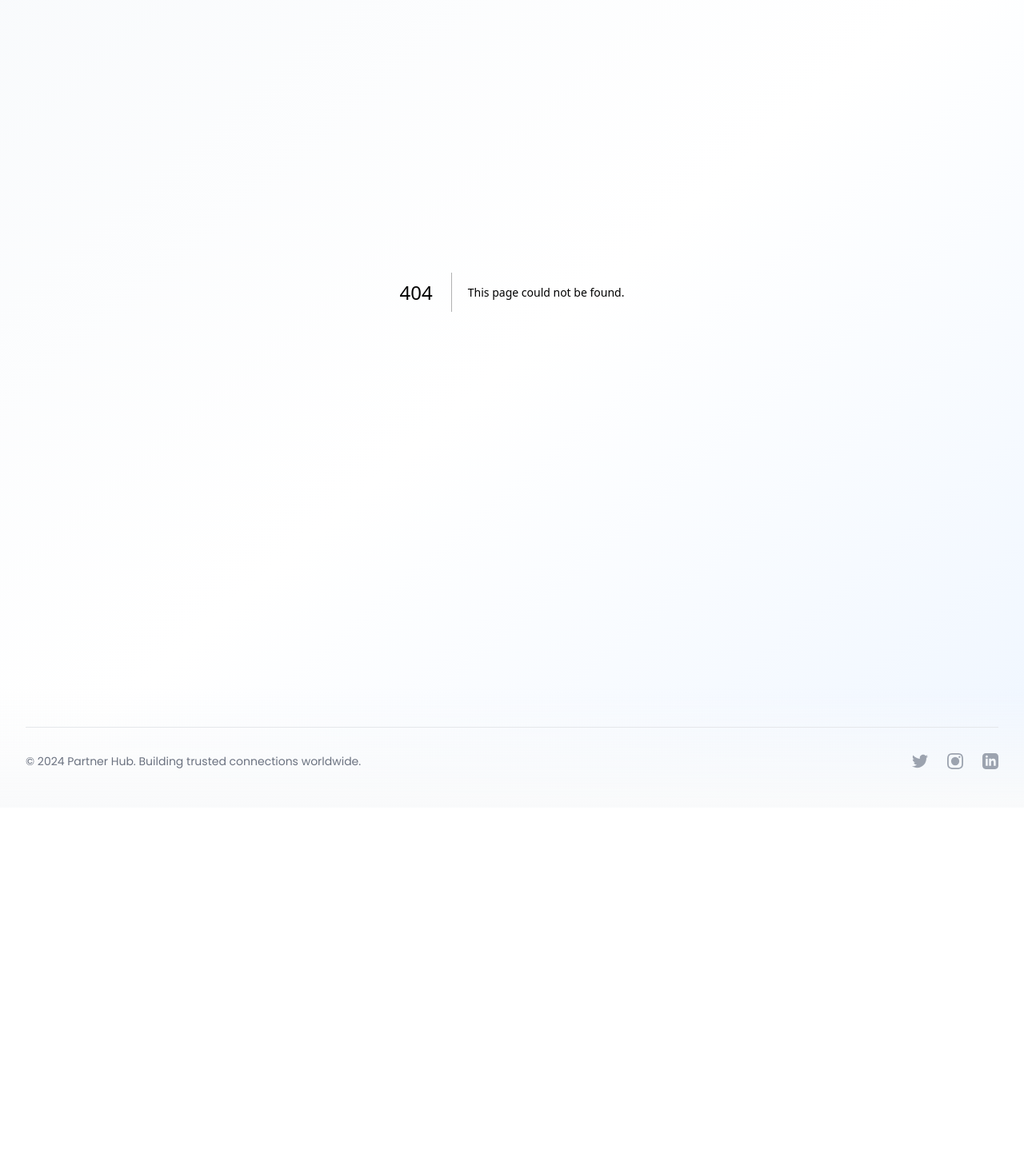
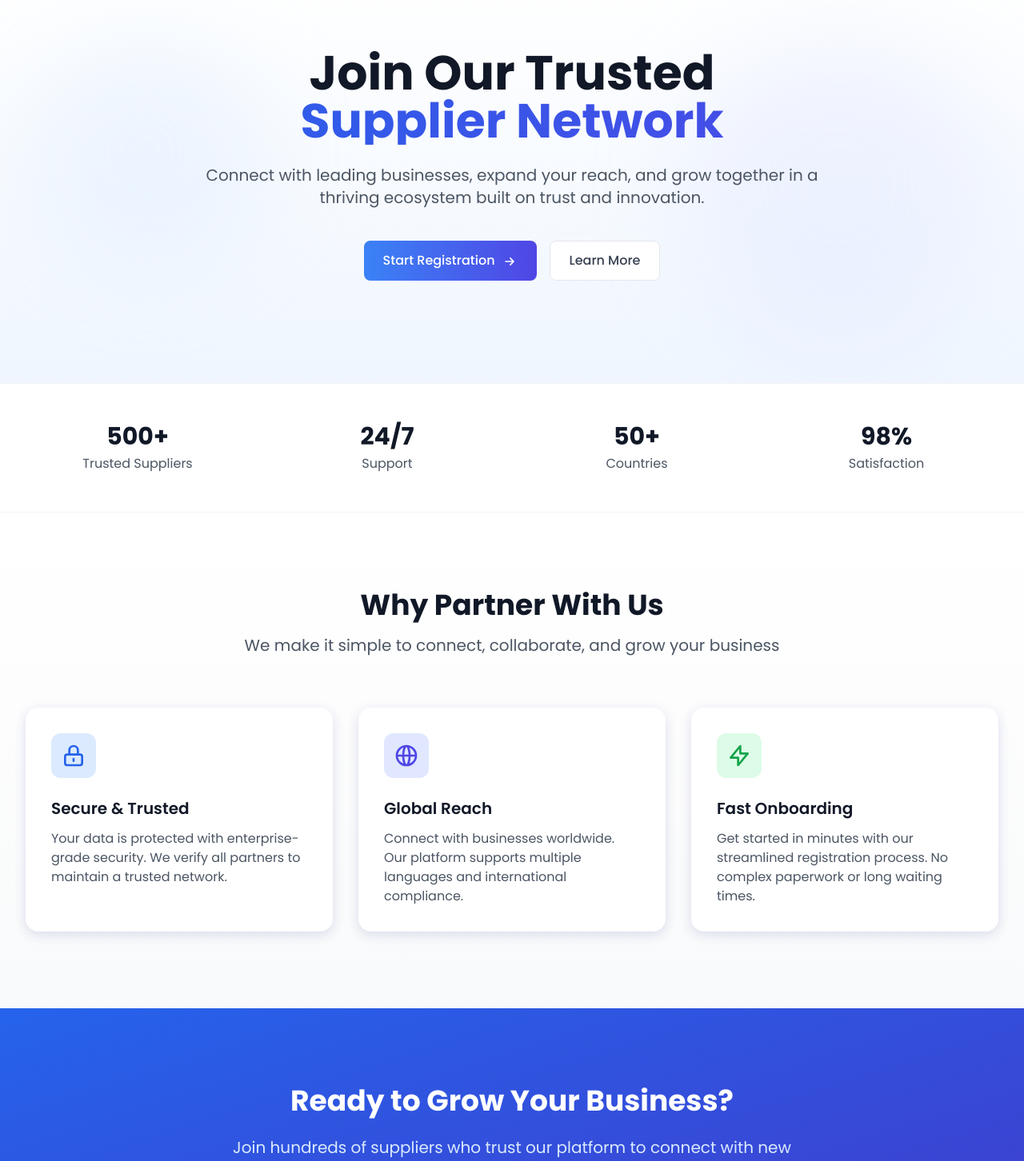
Before and after one commit to Geppix140269/PropertyProsDB, a Next.js app: page / in a window 1280 px wide. Before the commit this address had no page. Shown: the part 100-1552 px from the top of the page at 80% size. Before the commit the page ends 1110 px from the top, so only its background shows below. Built offline with nearby package versions, Linux system fonts and the light colour scheme.

Commit message:
Create page.tsx

```diff
--- /dev/null
+++ b/app/page.tsx
@@ -0,0 +1,141 @@
+// PATH: app/page.tsx
+export default function HomePage() {
+  return (
+    <>
+      {/* Hero Section */}
+      <section className="relative overflow-hidden bg-gradient-to-b from-white to-blue-50 pt-24 pb-32">
+        {/* Decorative elements */}
+        <div className="absolute top-20 left-10 w-72 h-72 bg-blue-200 rounded-full filter blur-3xl opacity-20 animate-float"></div>
+        <div className="absolute bottom-10 right-10 w-96 h-96 bg-indigo-200 rounded-full filter blur-3xl opacity-20 animate-float-delayed"></div>
+
+        <div className="relative max-w-7xl mx-auto px-4 sm:px-6 lg:px-8">
+          <div className="text-center">
+            <h1 className="text-5xl md:text-6xl font-bold text-gray-900 mb-6">
+              Join Our Trusted
+              <span className="block gradient-text">
+                Supplier Network
+              </span>
+            </h1>
+            <p className="text-xl text-gray-600 mb-10 max-w-3xl mx-auto">
+              Connect with leading businesses, expand your reach, and grow together in a thriving ecosystem built on trust and innovation.
+            </p>
+            <div className="flex flex-col sm:flex-row gap-4 justify-center">
+              <button className="btn-primary">
+                Start Registration
+                <svg className="w-5 h-5 ml-2 inline-block" fill="none" stroke="currentColor" viewBox="0 0 24 24">
+                  <path strokeLinecap="round" strokeLinejoin="round" strokeWidth={2} d="M13 7l5 5m0 0l-5 5m5-5H6" />
+                </svg>
+              </button>
+              <button className="btn-secondary">
+                Learn More
+              </button>
+            </div>
+          </div>
+        </div>
+      </section>
+
+      {/* Trust Indicators */}
+      <section className="py-12 bg-white border-y border-gray-100">
+        <div className="max-w-7xl mx-auto px-4 sm:px-6 lg:px-8">
+          <div className="grid grid-cols-2 md:grid-cols-4 gap-8 text-center">
+            <div>
+              <div className="text-3xl font-bold text-gray-900">500+</div>
+              <div className="text-gray-600 mt-1">Trusted Suppliers</div>
+            </div>
+            <div>
+              <div className="text-3xl font-bold text-gray-900">24/7</div>
+              <div className="text-gray-600 mt-1">Support</div>
+            </div>
+            <div>
+              <div className="text-3xl font-bold text-gray-900">50+</div>
+              <div className="text-gray-600 mt-1">Countries</div>
+            </div>
+            <div>
+              <div className="text-3xl font-bold text-gray-900">98%</div>
+              <div className="text-gray-600 mt-1">Satisfaction</div>
+            </div>
+          </div>
+        </div>
+      </section>
+
+      {/* Features Section */}
+      <section className="py-24 bg-gradient-to-b from-white to-gray-50">
+        <div className="max-w-7xl mx-auto px-4 sm:px-6 lg:px-8">
+          <div className="text-center mb-16">
+            <h2 className="text-4xl font-bold text-gray-900 mb-4">
+              Why Partner With Us
+            </h2>
+            <p className="text-xl text-gray-600 max-w-3xl mx-auto">
+              We make it simple to connect, collaborate, and grow your business
+            </p>
+          </div>
+
+          <div className="grid md:grid-cols-3 gap-8">
+            {/* Feature 1 */}
+            <div className="bg-white rounded-2xl p-8 shadow-soft card-hover">
+              <div className="w-14 h-14 bg-blue-100 rounded-xl flex items-center justify-center mb-6">
+                <svg className="w-8 h-8 text-blue-600" fill="none" stroke="currentColor" viewBox="0 0 24 24">
+                  <path strokeLinecap="round" strokeLinejoin="round" strokeWidth={2} d="M12 15v2m-6 4h12a2 2 0 002-2v-6a2 2 0 00-2-2H6a2 2 0 00-2 2v6a2 2 0 002 2zm10-10V7a4 4 0 00-8 0v4h8z" />
+                </svg>
+              </div>
+              <h3 className="text-xl font-semibold mb-3">
+                Secure &amp; Trusted
+              </h3>
+              <p className="text-gray-600">
+                Your data is protected with enterprise-grade security. We verify all partners to maintain a trusted network.
+              </p>
+            </div>
+
+            {/* Feature 2 */}
+            <div className="bg-white rounded-2xl p-8 shadow-soft card-hover">
+              <div className="w-14 h-14 bg-indigo-100 rounded-xl flex items-center justify-center mb-6">
+                <svg className="w-8 h-8 text-indigo-600" fill="none" stroke="currentColor" viewBox="0 0 24 24">
+                  <path strokeLinecap="round" strokeLinejoin="round" strokeWidth={2} d="M21 12a9 9 0 01-9 9m9-9a9 9 0 00-9-9m9 9H3m9 9a9 9 0 01-9-9m9 9c1.657 0 3-4.03 3-9s-1.343-9-3-9m0 18c-1.657 0-3-4.03-3-9s1.343-9 3-9m-9 9a9 9 0 019-9" />
+                </svg>
+              </div>
+              <h3 className="text-xl font-semibold mb-3">
+                Global Reach
+              </h3>
+              <p className="text-gray-600">
+                Connect with businesses worldwide. Our platform supports multiple languages and international compliance.
+              </p>
+            </div>
+
+            {/* Feature 3 */}
+            <div className="bg-white rounded-2xl p-8 shadow-soft card-hover">
+              <div className="w-14 h-14 bg-green-100 rounded-xl flex items-center justify-center mb-6">
+                <svg className="w-8 h-8 text-green-600" fill="none" stroke="currentColor" viewBox="0 0 24 24">
+                  <path strokeLinecap="round" strokeLinejoin="round" strokeWidth={2} d="M13 10V3L4 14h7v7l9-11h-7z" />
+                </svg>
+              </div>
+              <h3 className="text-xl font-semibold mb-3">
+                Fast Onboarding
+              </h3>
+              <p className="text-gray-600">
+                Get started in minutes with our streamlined registration process. No complex paperwork or long waiting times.
+              </p>
+            </div>
+          </div>
+        </div>
+      </section>
+
+      {/* CTA Section */}
+      <section className="py-24 bg-gradient-to-br from-blue-600 to-indigo-700 text-white">
+        <div className="max-w-4xl mx-auto px-4 sm:px-6 lg:px-8 text-center">
+          <h2 className="text-4xl font-bold mb-6">
+            Ready to Grow Your Business?
+          </h2>
+          <p className="text-xl mb-10 text-blue-100">
+            Join hundreds of suppliers who trust our platform to connect with new opportunities
+          </p>
+          <button className="inline-flex items-center bg-white text-blue-600 px-8 py-4 rounded-lg font-semibold hover:shadow-xl transition-all duration-200 hover:scale-105">
+            Start Your Registration
+            <svg className="w-5 h-5 ml-2" fill="none" stroke="currentColor" viewBox="0 0 24 24">
+              <path strokeLinecap="round" strokeLinejoin="round" strokeWidth={2} d="M13 7l5 5m0 0l-5 5m5-5H6" />
+            </svg>
+          </button>
+        </div>
+      </section>
+    </>
+  )
+}
```
